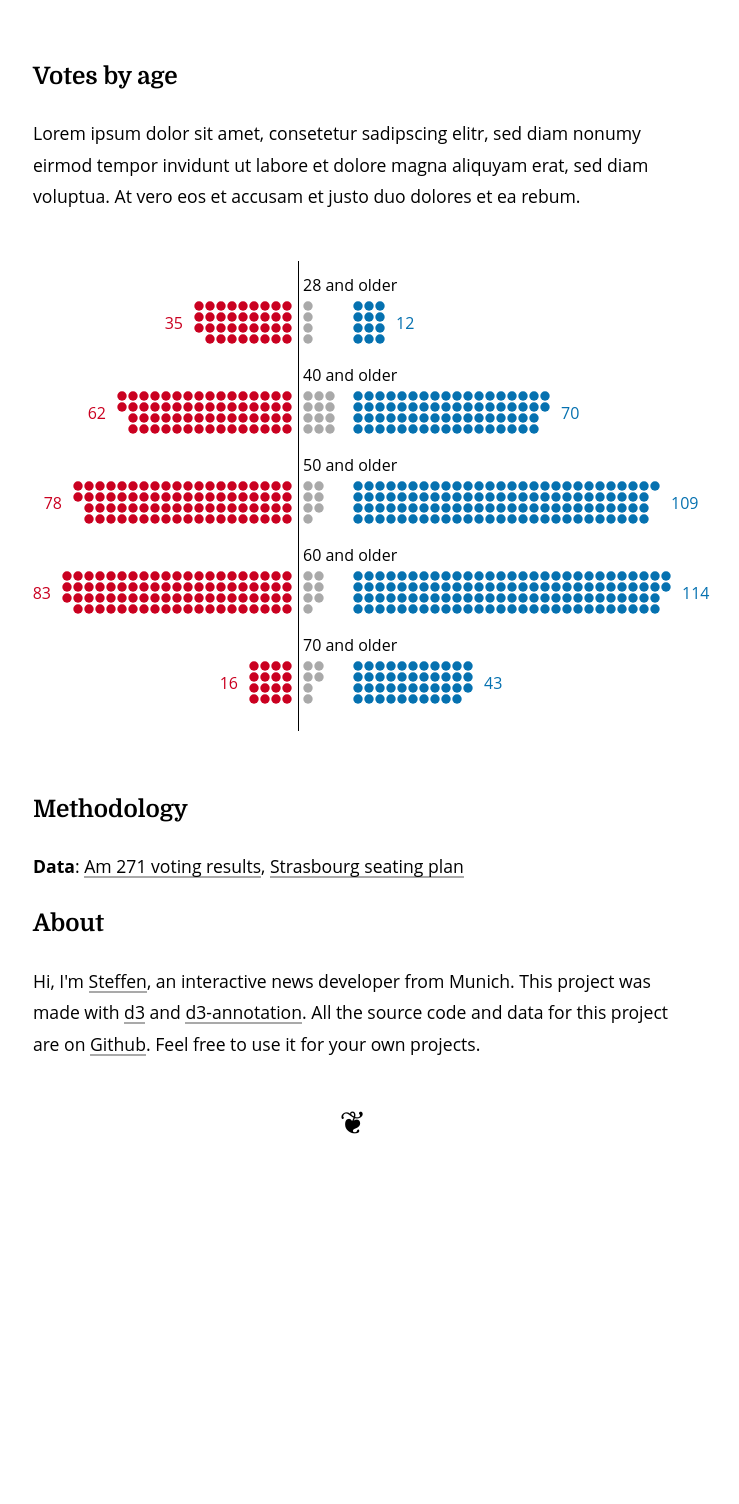
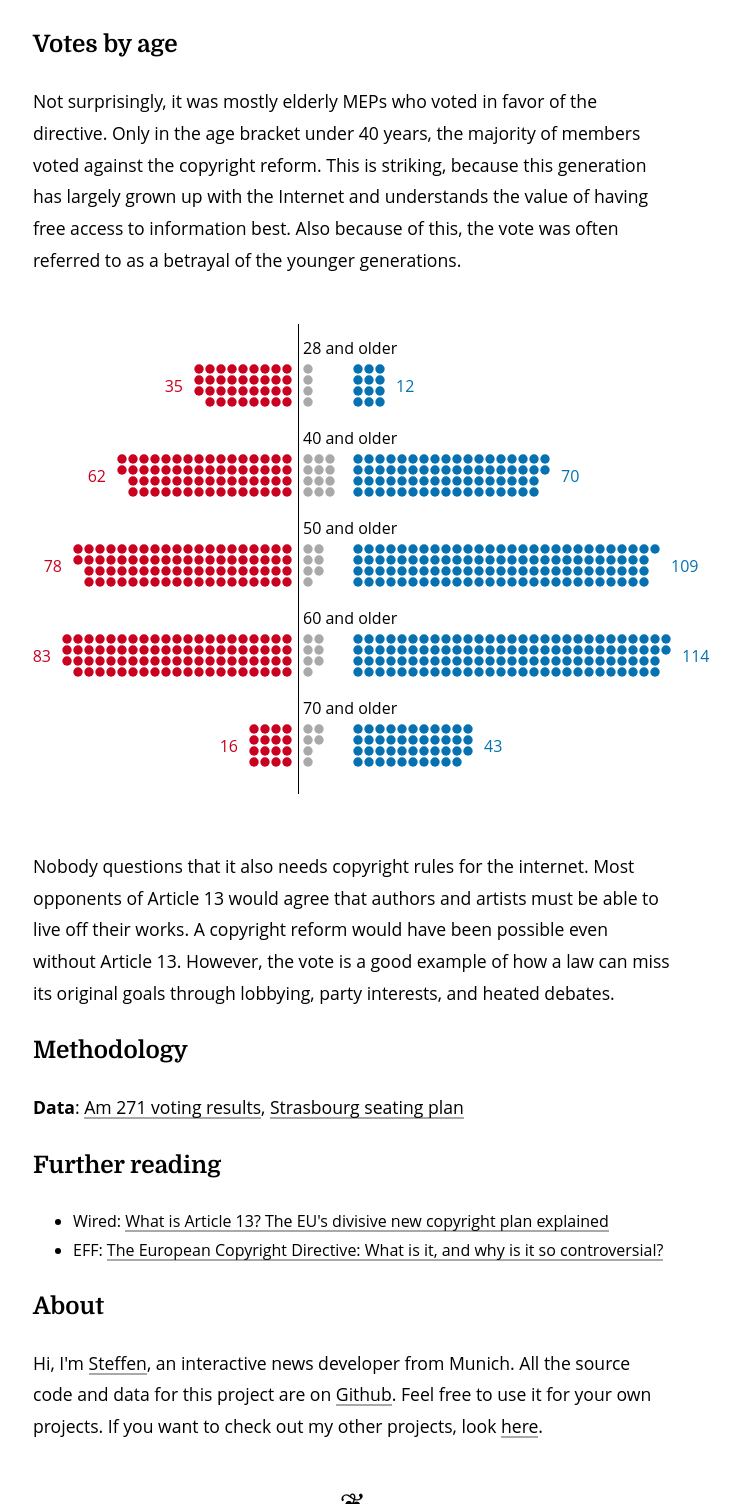
Before and after one commit to stekhn/eu-parliament-votes, a website built with webpack: page src/index.html in a window 1280 px wide. Shown: the part 2219-3723 px from the top of the page, without its empty margins (287-1026 px from the left). Before the commit the page ends 3417 px from the top, so only its background shows below. Built offline with nearby package versions, Linux system fonts and the light colour scheme.

Commit message:
Update article text

```diff
--- a/src/index.html
+++ b/src/index.html
@@ -10,17 +10,17 @@
     <article>
       <header>
         <h1>Who voted for Article 13?</h1>
-        <p>On March 26th Members of the European Parliament voted to pass a new copyright directive. It has become known by the controversial Article 13, which requires online platforms to remove copyrighted material from their websites. Fear of censorship brought thousands of people to the streets protesting to <a href="https://twitter.com/search?q=SaveTheInternet">#SaveTheInternet</a>. While the bill was intended to protection the creative rights of writers and artists, it will mostly benefit big publishers, restricting freedom and creativity for everyone else. Here is an overview of who <span class="voted-for">voted for</span> the law and who <span class="voted-against">voted against</span> it.</p>
+        <p>On March 26th Members of the European Parliament voted to pass a new copyright directive. It has become known by the controversial Article 13, which requires online platforms to remove copyrighted material from their websites. Fear of censorship brought thousands of people to the streets protesting to <a href="https://twitter.com/search?q=SaveTheInternet">#SaveTheInternet</a>. While the bill was intended to protect the creative rights of writers and artists, it will mostly benefit big publishers – restricting freedom and creativity for everyone else. Here is an overview of who <span class="voted-for">voted for</span> the law and who <span class="voted-against">voted against</span> it.</p>
       </header>
       <figure class="chart parliament">
         <aside class="tooltip parliament-tooltip"></aside>
       </figure>
       <section>
-        <p>Small and independent content creators are threatened, especially if they rely on publishing their content on big platforms like YouTube. Since the platforms will be responsible for copyright infringements, they'll likely put pre-filters in place to prevent copyrighted material from being published. Such filters are notoriously hard to devise and prone to failure, as YouTube's ContentID proves regularly.</p>
+        <p>Small and independent content creators are threatened, especially if they rely on publishing their content on big platforms like YouTube. Since the platforms will be responsible for copyright infringements, they'll likely put pre-filters in place to prevent copyrighted material from being published. Such filters are notoriously hard to devise and prone to failure.</p>
 
         <h2>Votes by political group</h2>
 
-        <p>Vocal supporters of the new copyright directive are copyright collectives, big music and media organisations. Many of them have a strong lobby in Brussels and close ties to the conservative EPP – the driving force behind the law.</p>
+        <p>Vocal supporters of the new copyright directive are copyright collectives, big music and media organisations. Many of them have a strong lobby in Brussels and close ties to the conservative EPP, the driving force behind the new law.</p>
       </section>
       <figure class="chart group-chart">
         <aside class="tooltip group-chart-tooltip"></aside>
@@ -28,16 +28,27 @@
       <section>
         <h2>Votes by age</h2>
 
-        <p>Lorem ipsum dolor sit amet, consetetur sadipscing elitr, sed diam nonumy eirmod tempor invidunt ut labore et dolore magna aliquyam erat, sed diam voluptua. At vero eos et accusam et justo duo dolores et ea rebum.</p>
+        <p>Not surprisingly, it was mostly elderly MEPs who voted in favor of the directive. Only in the age bracket under 40 years, the majority of members voted against the copyright reform. This is striking, because this generation has largely grown up with the Internet and understands the value of having free access to information best. Also because of this, the vote was often referred to as a betrayal of the younger generations.</p>
       </section>
       <figure class="chart age-chart">
         <aside class="tooltip age-chart-tooltip"></aside>
       </figure>
-      <footer class="legend">
+      <section>
+        <p>Nobody questions that it also needs copyright rules for the internet. Most opponents of Article 13 would agree that authors and artists must be able to live off their works. A copyright reform would have been possible even without Article 13. However, the vote is a good example of how a law can miss its original goals through lobbying, party interests, and heated debates.</p>
+
         <h2>Methodology</h2>
+
         <p><strong>Data</strong>: <a href="http://www.europarl.europa.eu/sides/getDoc.do?pubRef=-//EP//NONSGML+PV+20190326+RES-RCV+DOC+PDF+V0//DE&language=DE">Am 271 voting results</a>, <a href="https://www.br.de/nachrichten/bayern/aktueller-bayerntrend-csu-nur-noch-bei-33-prozent,R5WHGls">Strasbourg seating plan</a></p>
+
+        <h2>Further reading</h2>
+        <ul>
+          <li>Wired: <a href="https://www.wired.co.uk/article/what-is-article-13-article-11-european-directive-on-copyright-explained-meme-ban">What is Article 13? The EU's divisive new copyright plan explained</a></li>
+          <li>EFF: <a href="https://www.wired.co.uk/article/what-is-article-13-article-11-european-directive-on-copyright-explained-meme-ban">The European Copyright Directive: What is it, and why is it so controversial?</a></li>
+        </ul>
+      </section>
+      <footer>
         <h2>About</h2>
-        <p>Hi, I'm <a href="https://twitter.com/stekhn" target="_blank">Steffen</a>, an interactive news developer from Munich. This project was made with <a href="https://d3js.org/" target="_blank">d3</a> and <a href="http://d3-annotation.susielu.com/" target="_blank">d3-annotation</a>. All the source code and data for this project are on <a href="https://github.com/stekhn/gpu-price-surge-analysis" target="_blank">Github</a>. Feel free to use it for your own projects.</p>
+        <p>Hi, I'm <a href="https://twitter.com/stekhn">Steffen</a>, an interactive news developer from Munich. All the source code and data for this project are on <a href="https://github.com/stekhn/gpu-price-surge-analysis">Github</a>. Feel free to use it for your own projects. If you want to check out my other projects, look <a href="https://stekhn.de">here</a>.</p>
         <p style="text-align: center; font-size: 2em;">❦</p>
       </footer>
     </article>
```
